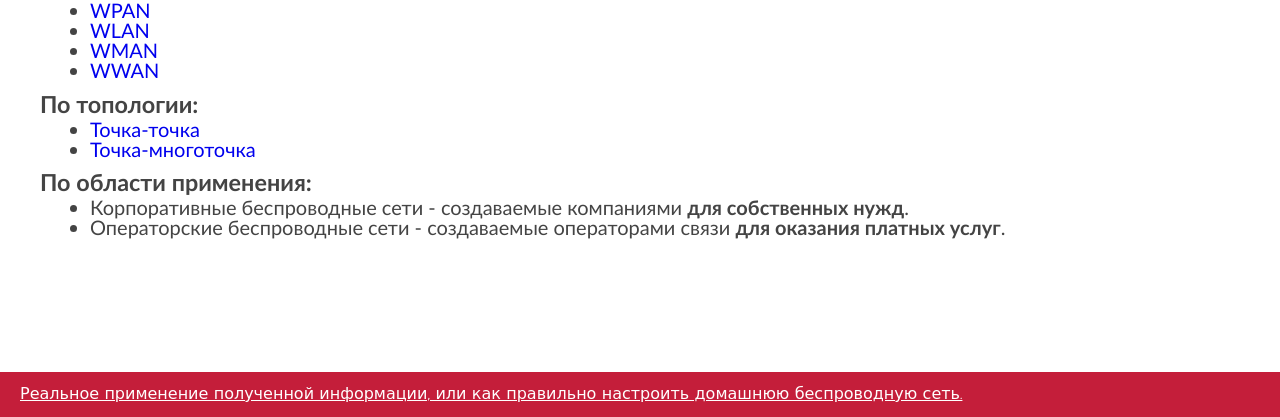
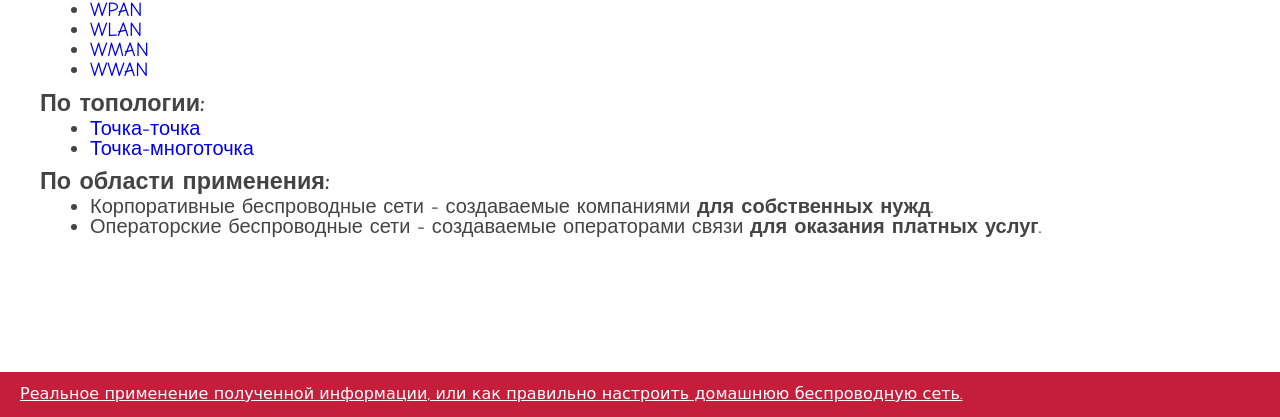
Before and after one commit to alex-l-egorov/test-site, a plain HTML site: page index.html in a window 1280 px wide. Shown: the part 383-800 px from the top of the page. Drawn offline with Linux system fonts and the light colour scheme.

Commit message:
Update styles.css

```diff
--- a/styles.css
+++ b/styles.css
@@ -17,7 +17,7 @@
 body {
   margin: 0;
   padding: 0;
-  font-family: "Trebuchet MS", sans-serif;
+  font-family: "Comic Sans MS", sans-serif;
   font-size: 20px;
   line-height: 20px;
   color: #444444;
```
